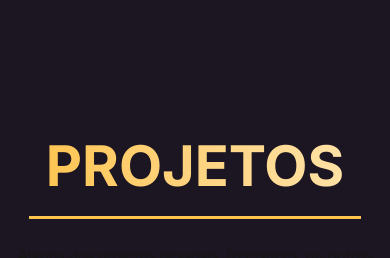
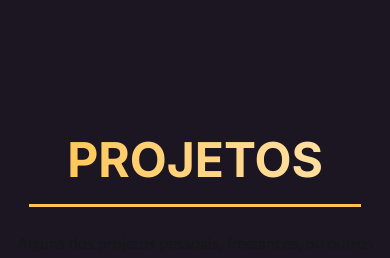
Before and after one commit to Pedro-hashm/Portfolio02, a Next.js app: page / in a window 390 px wide. Shown: the part 2600-2858 px from the top of the page. Built offline with nearby package versions, Linux system fonts and the light colour scheme.

Commit message:
corrigindo erros

```diff
--- a/src/app/components/Projects.jsx
+++ b/src/app/components/Projects.jsx
@@ -10,7 +10,7 @@ const Projects = ({language}) => {
     return (
         <section className="flex flex-col items-center top-0 left-0 pt-48 relative z-2 bg-[#1b1622] w-full min-h-screen">
             <div className="mb-6 md:mb-8 border-b-3 border-[#ffc44d] pb-2 w-[85%] md:w-[30%] justify-self-center">
-                <h1 className={`${inter.className} text-[3.5rem] md:text-[5.5rem] font-bold bg-gradient-to-r from-[#ffc44d] to-[#FFE3A9] bg-clip-text text-transparent text-center`}>{language === "pt" ? "PROJETOS" : "PROJECTS"}</h1>
+                <h1 className={`${inter.className} text-[3.0rem] md:text-[5.5rem] font-bold bg-gradient-to-r from-[#ffc44d] to-[#FFE3A9] bg-clip-text text-transparent text-center`}>{language === "pt" ? "PROJETOS" : "PROJECTS"}</h1>
             </div>
 
             <span className="mb-3 text-center text-[1rem] md:text-[1.2rem] px-2">{language === "pt" ? "Alguns dos projetos pessoais, freelances, ou outros em que desenvolvi." : "Some personal, freelancing or other projects i developed."}</span>
```
